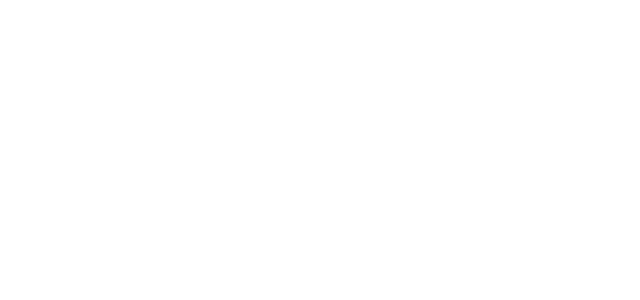
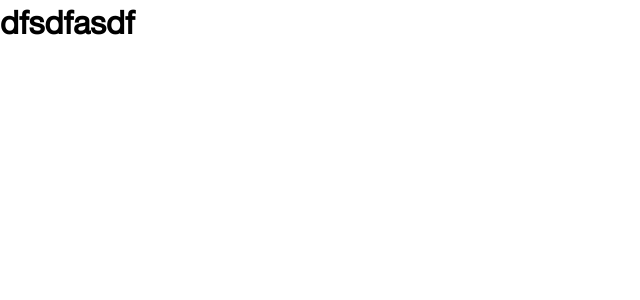
Before and after one commit to NikitaKozlov-R/test__dot-dot.ru, a Vue app: page / in a window 1280 px wide. Shown: the top 300 px of the page, without its empty margins (0-640 px from the left). Built offline with nearby package versions, Linux system fonts and the light colour scheme.

Commit message:
add font, global.css & reset.css

```diff
--- a/src/App.vue
+++ b/src/App.vue
@@ -1,5 +1,5 @@
 <template>
-  <span></span>
+  <h1>dfsdfasdf</h1>
 </template>
 
 <script>
--- /dev/null
+++ b/src/assets/css/global.css
@@ -0,0 +1,14 @@
+@font-face {
+  font-family: 'Helvetica Neue OTS';
+  src: url('../font/helveticaneueots.ttf');
+}
+:root {
+  --COLOR-PRIMARY: #ef483e;
+  --COLOR-SECONDARY: #cfcfcf;
+  --BACKGROUND-COLOR: #343539;
+  --COLOR-SUBSTRATE: #4b4b4f;
+  --COLOR-SECONDARY-SUBSTRATE: #717174;
+}
+html {
+  font-family: 'Helvetica Neue OTS';
+}
--- /dev/null
+++ b/src/assets/css/reset.css
@@ -0,0 +1,78 @@
+/* Указываем box sizing */
+*,
+*::before,
+*::after {
+  box-sizing: border-box;
+}
+
+/* Убираем внутренние отступы */
+ul[class],
+ol[class] {
+  padding: 0;
+}
+
+/* Убираем внешние отступы */
+body,
+h1,
+h2,
+h3,
+h4,
+p,
+ul[class],
+ol[class],
+li,
+figure,
+figcaption,
+blockquote,
+dl,
+dd {
+  margin: 0;
+}
+
+/* Выставляем основные настройки по-умолчанию для body */
+body {
+  min-height: 100vh;
+  scroll-behavior: smooth;
+  text-rendering: optimizeSpeed;
+  line-height: 1.5;
+}
+
+/* Удаляем стандартную стилизацию для всех ul и il, у которых есть атрибут class*/
+ul[class],
+ol[class] {
+  list-style: none;
+}
+
+/* Элементы a, у которых нет класса, сбрасываем до дефолтных стилей */
+a:not([class]) {
+  text-decoration-skip-ink: auto;
+}
+
+/* Упрощаем работу с изображениями */
+img {
+  max-width: 100%;
+  display: block;
+}
+
+/* Указываем понятную периодичность в потоке данных у article*/
+article > * + * {
+  margin-top: 1em;
+}
+
+/* Наследуем шрифты для инпутов и кнопок */
+input,
+button,
+textarea,
+select {
+  font: inherit;
+}
+
+/* Удаляем все анимации и переходы для людей, которые предпочитай их не использовать */
+@media (prefers-reduced-motion: reduce) {
+  * {
+    animation-duration: 0.01ms !important;
+    animation-iteration-count: 1 !important;
+    transition-duration: 0.01ms !important;
+    scroll-behavior: auto !important;
+  }
+}
```
Also changed, not shown: src/main.js (+5 -3 lines), src/assets/font/helveticaneueots.ttf (added).
